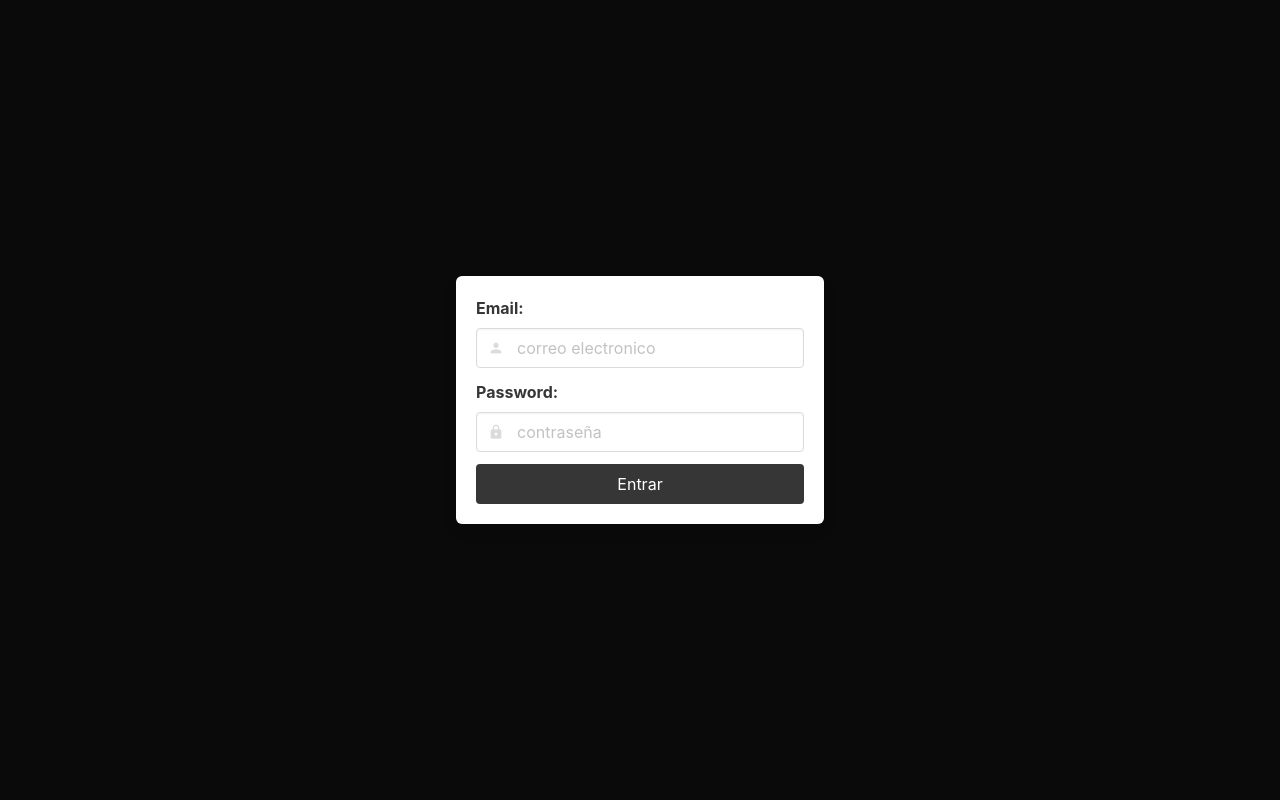
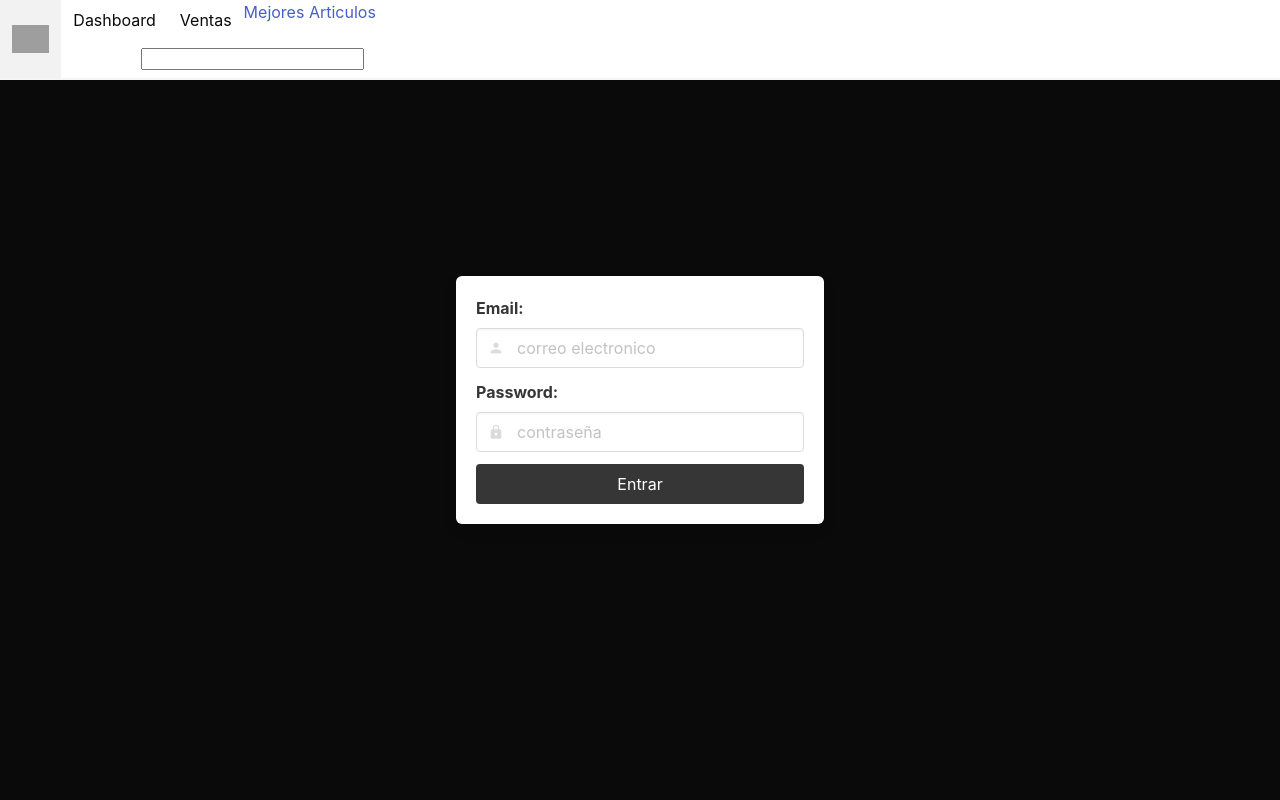
Before and after one commit to mrg0809/sfinventarios, a FastAPI app: page / in a window 1280 px wide. Run offline with FastAPI, Linux system fonts and the light colour scheme; some libraries are stand-ins or nearby versions; grey boxes are pictures that could not be loaded.

Commit message:
added navbar, changed layout with all data in existencias page

```diff
--- a/model/handle_db.py
+++ b/model/handle_db.py
@@ -1,6 +1,7 @@
 import mysql.connector
 from mysql.connector import errorcode
 import pandas as pd
+import math
 
 class HandleDB():
     def __init__(self):
--- a/templates/components/header.html
+++ b/templates/components/header.html
@@ -1,5 +1,53 @@
 {% block header %}
 <header>
 
+    <nav class="navbar is-white has-shadow is-fixed-top" role="navigation" aria-label="main navigation">
+        <div class="navbar-brand">
+          <a class="navbar-item">
+            <img src="https://cdn.shopify.com/s/files/1/0284/3046/7144/files/Logo_SF_180x.png?v=1589620799" alt="carritoimg"></img>
+          </a>
+            <span aria-hidden="true"></span>
+            <span aria-hidden="true"></span>
+            <span aria-hidden="true"></span>
+          </a>
+        </div>
+
+        <div id="navbarBasicExample is-center">
+        <div class="navbar-start">
+                <a class="navbar-item">Dashboard</a>
+                <a class="navbar-item">Ventas</a>
+                <div class="navbar-item has-dropdown is-hoverable">
+                  <a class="navbar-a">Mejores Articulos</a>
+                  <div class="navbar-dropdown">
+                    <a class="navbar-item">Total</a>
+                    <a class="navbar-item">Rio 3</a>
+                    <a class="navbar-item">Macroplaza</a>
+                    <a class="navbar-item">Macroplaza 2</a>
+                    <a class="navbar-item">Palmas</a>
+                    <a class="navbar-item">Senderos EVF</a>
+                    <a class="navbar-item">Senderos SF</a>
+                    <a class="navbar-item">Ensenada 1</a>
+                    <a class="navbar-item">Ensenada 2</a>
+                    <a class="navbar-item">Ensenada 3</a>
+                    <a class="navbar-item">Mexicali 1</a>
+                    <a class="navbar-item">Mexicali 2</a>
+                    <a class="navbar-item">Las Torres</a>
+                    <a class="navbar-item">Gran Patio</a>
+                  </div>
+
+                </div>
+
+              </div>
+
+              <div class="navbar-end">
+                  <div class="navbar-item">
+                      <Input />
+                  </div>
+
+              </div>
+
+        </div>
+      </nav>
+
 </header>
 {% endblock %}
```
Also changed, not shown: templates/existencias.html (+7 -7 lines).
